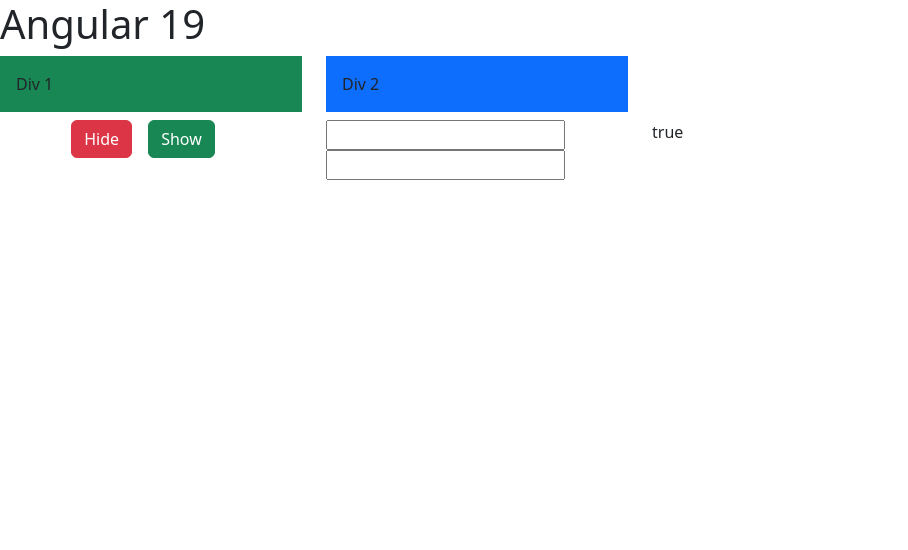
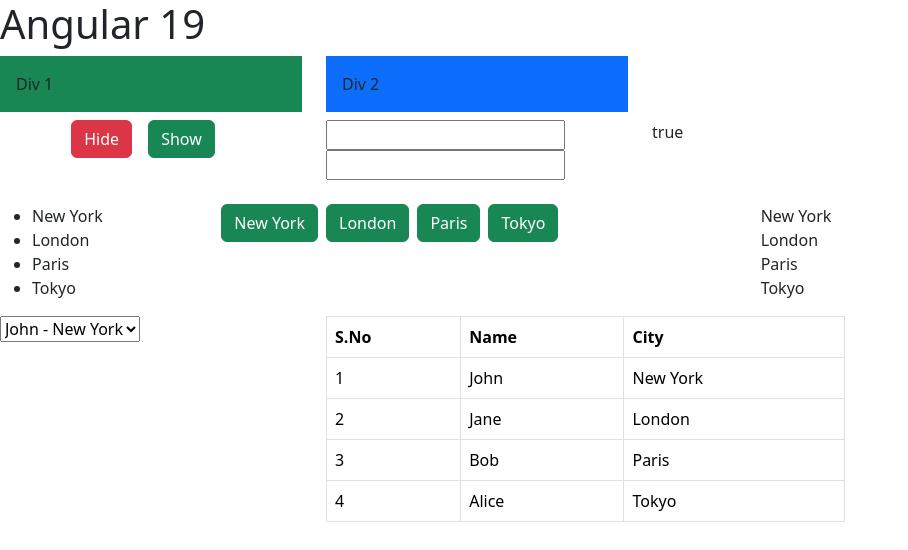
Before and after one commit to Tran-Anh-Quang/angular19Tutorial, an Angular app: page / in a window 1280 px wide. Shown: the top 550 px of the page, without its empty margins (0-908 px from the left). Built offline with nearby package versions, Linux system fonts and the light colour scheme.

Commit message:
part 4: ngFor sample

```diff
--- a/src/app/app.component.html
+++ b/src/app/app.component.html
@@ -1,2 +1,3 @@
 <h1>Angular 19</h1>
 <app-ng-if></app-ng-if>
+<app-ng-for></app-ng-for>
--- a/src/app/app.component.ts
+++ b/src/app/app.component.ts
@@ -2,10 +2,11 @@
 import { DataBindingComponent } from "./components/data-binding/data-binding.component";
 import { AdminComponent } from "./components/admin/admin.component";
 import { NgIfComponent } from "./components/ng-if/ng-if.component";
+import { NgForComponent } from "./components/ng-for/ng-for.component";
 
 @Component({
   selector: 'app-root',
-  imports: [DataBindingComponent, AdminComponent, NgIfComponent],
+  imports: [DataBindingComponent, AdminComponent, NgIfComponent, NgForComponent],
   templateUrl: './app.component.html',
   styleUrl: './app.component.css'
 })
--- a/src/app/components/ng-for/ng-for.component.html
+++ b/src/app/components/ng-for/ng-for.component.html
@@ -1 +1,45 @@
-<p>ng-for works!</p>
+<div class="row pt-4">
+    <div class="col-2">
+        <ul>
+            <li *ngFor="let city of cityList">{{city}}</li>
+        </ul>
+    </div>
+    <div class="col-5">
+        <button *ngFor="let cityName of cityList" class="btn btn-success mx-1">
+            {{cityName}}
+        </button>
+    </div>
+    <div class="col-3">
+        <div *ngFor="let cityName of cityList">
+            <span>{{cityName}}</span>
+        </div>
+    </div>
+</div>
+
+<div class="row">
+    <div class="col-3">
+        <select name="" id="">
+            <option *ngFor="let employee of employeeList" [value]="employee.id">
+                {{employee.name}} - {{employee.city}}
+            </option>
+        </select>
+    </div>
+    <div class="col-5">
+        <table class="table table-bordered">
+            <thead>
+                <tr>
+                    <th>S.No</th>
+                    <th>Name</th>
+                    <th>City</th>
+                </tr>
+            </thead>
+            <tbody>
+                <tr *ngFor="let employee of employeeList; let i = index">
+                    <td>{{i + 1}}</td>
+                    <td>{{employee.name}}</td>
+                    <td>{{employee.city}}</td>
+                </tr>
+            </tbody>
+        </table>
+    </div>
+</div>
--- a/src/app/components/ng-for/ng-for.component.ts
+++ b/src/app/components/ng-for/ng-for.component.ts
@@ -1,11 +1,19 @@
+import { NgFor } from '@angular/common';
 import { Component } from '@angular/core';
 
 @Component({
   selector: 'app-ng-for',
-  imports: [],
+  imports: [NgFor],
   templateUrl: './ng-for.component.html',
   styleUrl: './ng-for.component.css'
 })
 export class NgForComponent {
+  cityList: string[] = ["New York", "London", "Paris", "Tokyo"];
 
+  employeeList: any[] = [
+    { id: 1, name: "John", age: 25, city: "New York" },
+    { id: 2, name: "Jane", age: 30, city: "London" },
+    { id: 3, name: "Bob", age: 35, city: "Paris" },
+    { id: 4, name: "Alice", age: 40, city: "Tokyo" },
+  ];
 }
```
